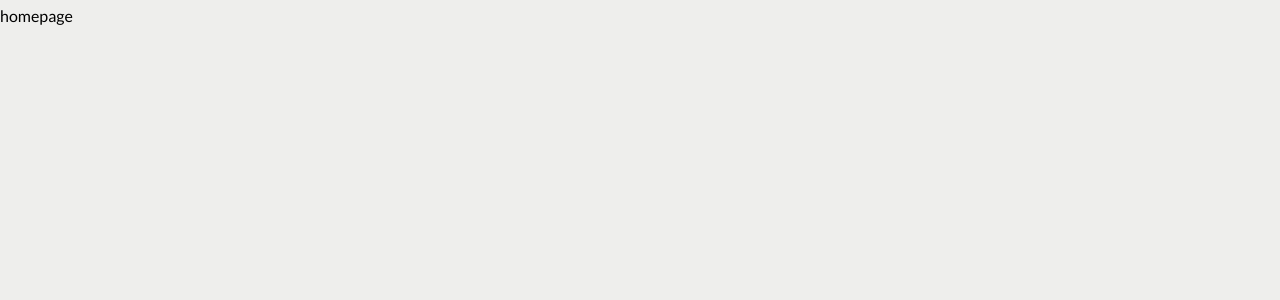
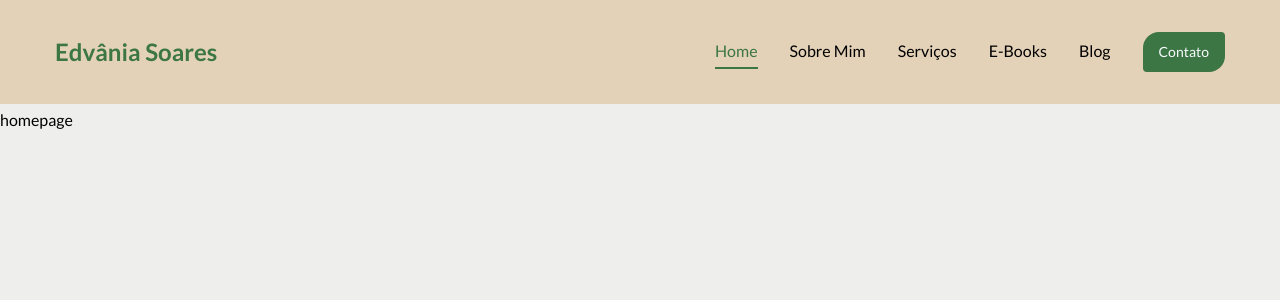
Before and after one commit to ArielSpencer/nutri-edvania-site, a Next.js app: page / in a window 1280 px wide. Shown: the top 300 px of the page. Built offline with nearby package versions, Linux system fonts and the light colour scheme.

Commit message:
feat: add desktop header version

```diff
--- a/app/layout.jsx
+++ b/app/layout.jsx
@@ -1,5 +1,6 @@
 import { Lato } from "next/font/google";
 import "./globals.css";
+import Header from "@/components/Header";
 
 const lato = Lato({
   subsets: ["latin"],
@@ -18,6 +19,7 @@ export default function RootLayout({ children }) {
       <body
         className={`${lato.variable} antialiased`}
       >
+        <Header />
         {children}
       </body>
     </html>
--- /dev/null
+++ b/components/Header.jsx
@@ -0,0 +1,32 @@
+import Link from "next/link";
+import { Button } from "./ui/button";
+import Nav from "./Nav";
+
+const Header = () => {
+  return (
+    <header className="py-8 text-writer bg-background-highlight/80">
+      <div className="container mx-auto flex justify-between items-center">
+        <Link href="/">
+          <h1 className="text-2xl font-semibold text-accent hover:text-accent-alternative">
+            Edvânia Soares
+          </h1>
+        </Link>
+
+        {/* desktop nav */}
+        <div className="hidden xl:flex items-center gap-8">
+          <Nav />
+          <Link href="/contact">
+            <Button className="font-medium bg-button-alternative">Contato</Button>
+          </Link>
+        </div>
+
+        {/* mobile nav */}
+        <div className="xl:hidden">
+          mobile nav
+        </div>
+      </div>
+    </header>
+  );
+}
+
+export default Header;
--- /dev/null
+++ b/components/Nav.jsx
@@ -0,0 +1,44 @@
+"use client";
+
+import Link from "next/link";
+import { usePathname } from "next/navigation";
+
+const links = [
+  {
+    name: "home",
+    path: "/"
+  },
+  {
+    name: "sobre mim",
+    path: "/sobre-mim"
+  },
+  {
+    name: "serviços",
+    path: "/servicos"
+  },
+  {
+    name: "e-books",
+    path: "/e-books"
+  },
+  {
+    name: "blog",
+    path: "/blog"
+  },
+]
+
+const Nav = () => {
+  const pathname = usePathname();
+  return (
+    <nav className="flex gap-8">
+      {links.map((link, index) => {
+        return <Link href={link.path} key={index} className={`${link.path === pathname && "text-accent border-b-2 border-accent"
+          } capitalize font-medium hover:text-accent transition-all`}
+        >
+          {link.name}
+        </Link>
+      })}
+    </nav>
+  )
+}
+
+export default Nav;
--- a/components/ui/button.jsx
+++ b/components/ui/button.jsx
@@ -9,7 +9,7 @@ const buttonVariants = cva(
   {
     variants: {
       variant: {
-        default: "bg-slate-900 text-slate-50 hover:bg-slate-900/90 dark:bg-slate-50 dark:text-slate-900 dark:hover:bg-slate-50/90",
+        default: "bg-button text-slate-50 hover:bg-button-hover dark:bg-slate-50 dark:text-slate-900 dark:hover:bg-slate-50/90",
         destructive:
           "bg-red-500 text-slate-50 hover:bg-red-500/90 dark:bg-red-900 dark:text-slate-50 dark:hover:bg-red-900/90",
         outline:
@@ -37,7 +37,10 @@ const Button = React.forwardRef(({ className, variant, size, asChild = false, ..
   const Comp = asChild ? Slot : "button"
   return (
     (<Comp
-      className={cn(buttonVariants({ variant, size, className }))}
+      className={cn(
+        buttonVariants({ variant, size, className }),
+        "rounded-[16px_4px]"
+      )}
       ref={ref}
       {...props} />)
   );
--- a/tailwind.config.mjs
+++ b/tailwind.config.mjs
@@ -35,6 +35,11 @@ const config = {
 					light: "#EEEEEC", // Alabaster
 					highlight: "#E2CBAC", // Sand
 				},
+				button: {
+					DEFAULT: "#E2CBAC", // Sand
+					hover: "#FFBA43", // Saffron
+					alternative: "#3B7644", // Fern Green
+				},
 			},
 			borderRadius: {
 				sm: "4px",
```
